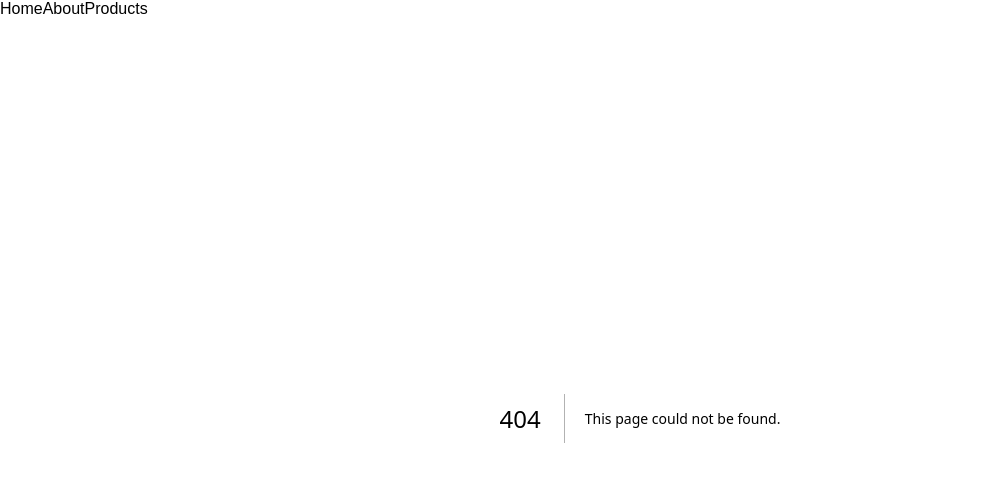
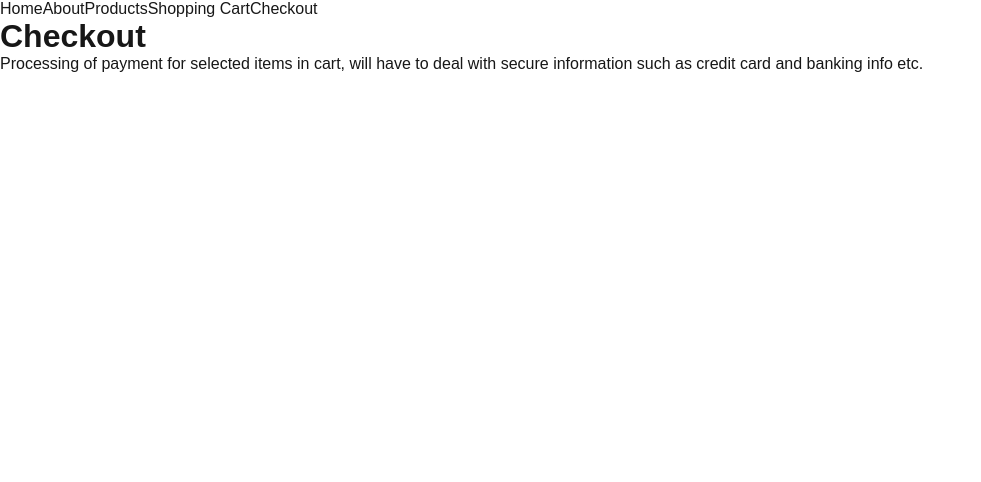
Before and after one commit to Draikth/nextjs-ecomm-store, a Next.js app: page /checkout in a window 1280 px wide. Before the commit this address had no page. Shown: the top 482 px of the page, without its empty margins (0-981 px from the left). Built offline with nearby package versions, Linux system fonts and the light colour scheme.

Commit message:
Add skeleton of cart and checkout pages

```diff
--- a/app/about/page.js
+++ b/app/about/page.js
@@ -1,6 +1,6 @@
 export const metadata = {
   title: 'About',
-  description: 'Ecommerce project to simulate a store selling cookies',
+  description: 'Page about the Ecommerce Store',
 };
 
 export default function AboutPage() {
--- /dev/null
+++ b/app/checkout/page.js
@@ -0,0 +1,16 @@
+export const metadata = {
+  title: 'Checkout Page',
+  description: 'Page for processing payment of selected items in cart',
+};
+
+export default function CheckoutPage() {
+  return (
+    <div>
+      <h1>Checkout</h1>
+      <p>
+        Processing of payment for selected items in cart, will have to deal with
+        secure information such as credit card and banking info etc.
+      </p>
+    </div>
+  );
+}
--- a/app/layout.js
+++ b/app/layout.js
@@ -31,6 +31,8 @@ export default function RootLayout({ children }) {
               <Link href="/">Home</Link>
               <Link href="/about">About</Link>
               <Link href="/products">Products</Link>
+              <Link href="/cart">Shopping Cart</Link>
+              <Link href="/checkout">Checkout</Link>
             </div>
           </nav>
         </header>
--- a/app/products/page.js
+++ b/app/products/page.js
@@ -1,6 +1,6 @@
 export const metadata = {
   title: 'Products',
-  description: 'Ecommerce project to simulate a store selling cookies',
+  description: 'Page showcasing the products on offer',
 };
 
 export default function ProductsPage() {
```
Also changed, not shown: app/cart/page.js (added, +16 -0 lines).
